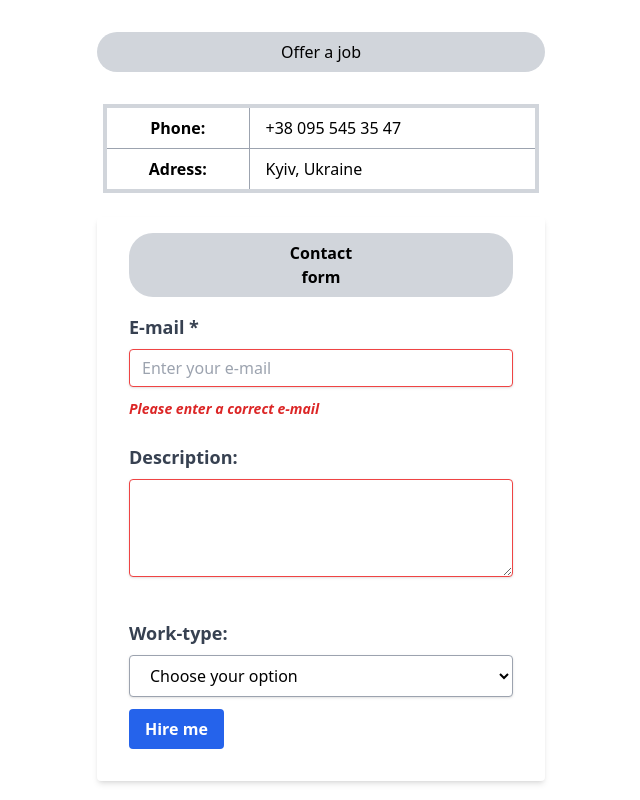
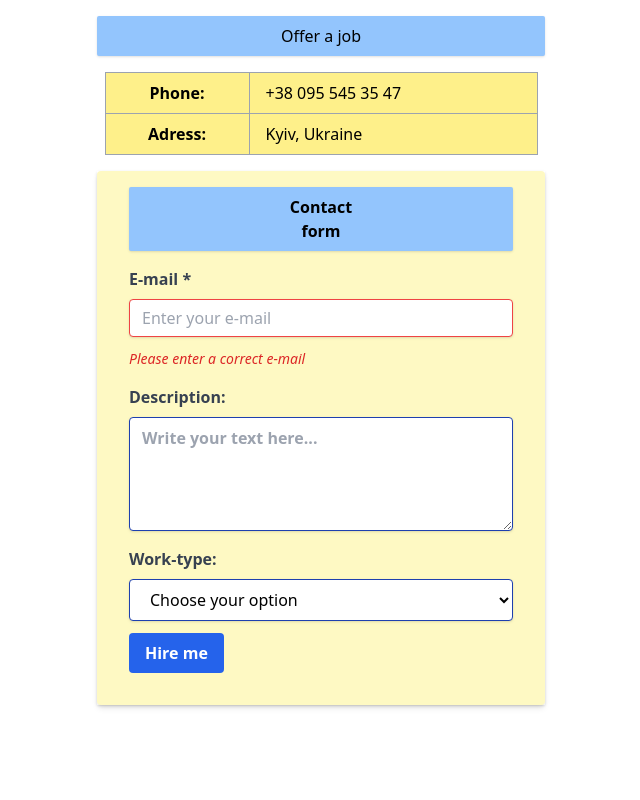
Before and after one commit to YuliiaIIIII/CV_Frontend_r_d, a plain HTML site: page hire-me.html in a window 1280 px wide. Shown: the whole page, without its empty margins (319-959 px from the left). Drawn offline with nearby package versions, Linux system fonts and the light colour scheme.

Commit message:
Home work to the lesson 19

```diff
--- a/hire-me.html
+++ b/hire-me.html
@@ -13,11 +13,11 @@
   <div class="wrapper">
 
     <div>
-      <div class="px-36 pt-2 pb-2 max-w-md my-8 mx-auto text-center rounded-3xl bg-gray-300">
+      <div class="shadow px-36 pt-2 pb-2 max-w-md my-4 mx-auto font-medium text-center rounded-sm bg-blue-300">
         <h1>Offer a job</h1>
       </div>
       <div>
-       <table class="border-collapse border-4 border-gray-300 my-6 mx-auto">
+       <table class="border-collapse border-1 border-blue-400 my-4 mx-auto bg-yellow-200">
         <tbody>
           <tr>
             <th class="border border-gray-400 px-4 py-2 w-36">Phone:</th>
@@ -32,39 +32,37 @@
       </div>
     </div>
 
-    <div class="w-full max-w-md my-0 mx-auto">
-      <form class="bg-white shadow-md rounded px-8 pt-4 pb-8 mb-4 bg-gray-100" action="/hire-me.html" method="get">
+    <div class="shadow font-medium w-full max-w-md my-0 mx-auto">
+      <form class="bg-white shadow-md rounded px-8 pt-4 pb-8 mb-4 bg-yellow-100" action="/hire-me.html" method="get">
         <fieldset class="mb-4 font-semibold text-center">
-          <legend class="px-36 pt-2 pb-2 rounded-3xl bg-gray-300">Contact form</legend>
+          <legend class="shadow px-36 pt-2 pb-2 rounded-sm bg-blue-300">Contact form</legend>
         </fieldset>
 
-        <div class="mb-6">
-          <label class="block text-gray-700 text-lg font-bold mb-2" for="email-input">
+        <div class="mb-4">
+          <label class="block text-gray-700 text-base font-semibold mb-2" for="email-input">
             E-mail *
           </label>
           <input class="shadow appearance-none border border-red-500 rounded w-full py-2 px-3 text-gray-700 mb-3 leading-tight focus:outline-none focus:shadow-outline" id="email-input" type="email" name="email-input" required placeholder="Enter your e-mail">
-          <p class="text-red-600 text-sm italic font-bold">Please enter a correct e-mail</p>
+          <p class="text-red-600 text-sm italic font-medium">Please enter a correct e-mail</p>
         </div>
 
-        <div class="mb-6">
-          <label class="block text-gray-700 text-lg font-bold mb-2" for="description-field">
+        <div class="mb-4">
+          <label class="block text-gray-700 text-base font-semibold mb-2" for="description">
             Description:
           </label>
-          <textarea class="shadow appearance-none border border-red-500 rounded w-full py-2 px-3 text-gray-700 mb-3 leading-tight focus:outline-none focus:shadow-outline" rows="4" maxlength="250" id="description-field" name="textarea" required placeholder="Type your text here">
-          </textarea>
+          <textarea id="description" rows="4" class="block shadow py-2 px-3 w-full text-base font-normal rounded font-semibold border border-blue-800 bg-white placeholder-gray-400 dark:text-gray-700 focus:outline-none focus:shadow-outline" placeholder="Write your text here..."></textarea>
         </div>
 
         <div class="inline-block relative w-96">
-          <label class="block text-gray-700 text-lg font-bold mb-2" for="work-type">
+          <label class="block text-gray-700 text-base font-semibold mb-2" for="work-type">
             Work-type:
           </label>
-          <select class="block appearance w-full bg-white border border-gray-400 hover:border-gray-500 px-4 py-2 pr-8 mb-3 rounded shadow leading-tight focus:outline-none focus:shadow-outline" name="selection" id="work-type" required>
+          <select class="block appearance w-full bg-white border border-blue-800 hover:border-gray-500 px-4 py-2 pr-8 mb-3 rounded shadow leading-tight focus:outline-none focus:shadow-outline" name="selection" id="work-type" required>
             <option class="notOption" value="" selected disabled>Choose your option</option>
             <option value="option1">Full-time</option>
             <option value="option2">Remote</option>
             <option value="option3">One-time project</option>
           </select>
-
         </div>
 
         <div class="flex items-center justify-between">
```
